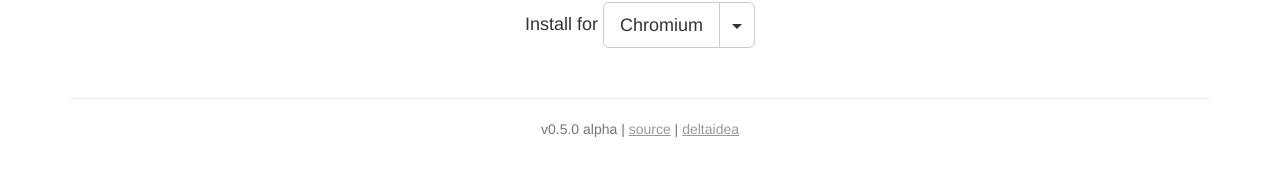
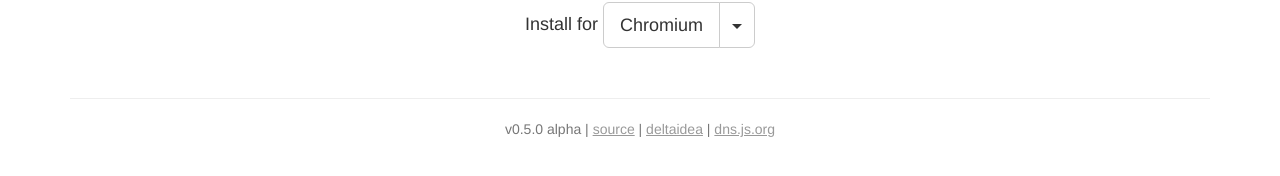
Before and after one commit to vk-x/vk-x.github.io, a Jekyll site: the page built from index.html, in a window 1280 px wide. Shown: the part 330-506 px from the top of the page. Built offline with Jekyll 4.4.1, drawn with Linux system fonts in a browser that asks for light colours; nearby versions of some CDN libraries; Markdown is read by kramdown in place of the engine named in the settings.

Commit message:
feat(footer): add a link to dns.js.org
Thanks a bunch for the free DNS. :)

```diff
--- a/index.html
+++ b/index.html
@@ -66,6 +66,7 @@ current_language: en
 	<p class="text-muted">
 		v0.5.0 alpha |
 		<a class="link-muted" href="https://github.com/vk-x/vk-x" target="_blank">source</a> |
-		<a class="link-muted" href="https://github.com/deltaidea" target="_blank">deltaidea</a>
+		<a class="link-muted" href="https://github.com/deltaidea" target="_blank">deltaidea</a> |
+		<a class="link-muted" href="https://js.org" target="_blank">dns.js.org</a>
 	</p>
 </center>
--- a/ru/index.html
+++ b/ru/index.html
@@ -66,6 +66,7 @@ current_language: ru
 	<p class="text-muted">
 		v0.5.0 alpha |
 		<a class="link-muted" href="https://github.com/vk-x/vk-x" target="_blank">исходники</a> |
-		<a class="link-muted" href="https://github.com/deltaidea" target="_blank">deltaidea</a>
+		<a class="link-muted" href="https://github.com/deltaidea" target="_blank">deltaidea</a> |
+		<a class="link-muted" href="https://js.org" target="_blank">dns.js.org</a>
 	</p>
 </center>
```
